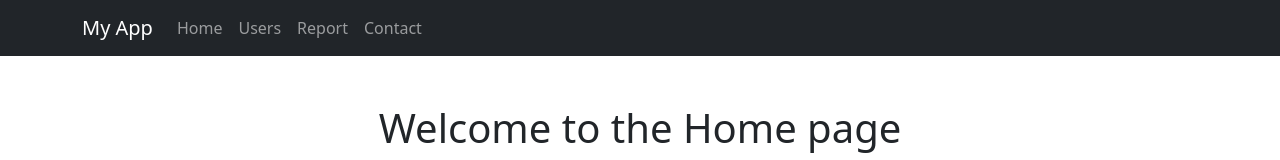
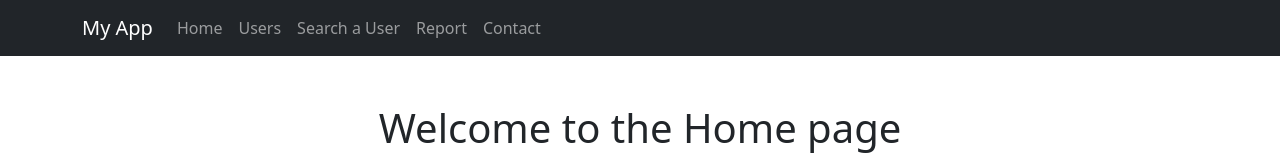
Before and after one commit to gautamcse27/crud_app, a React (Create React App) app in the folder frontend/: page / in a window 1280 px wide. Shown: the top 160 px of the page. Built offline with nearby package versions, Linux system fonts and the light colour scheme.

Commit message:
Update App.js

```diff
--- a/frontend/src/App.js
+++ b/frontend/src/App.js
@@ -3,7 +3,9 @@ import { BrowserRouter as Router, Routes, Route, Link } from 'react-router-dom';
 import Home from './Home';
 import About from './About';
 import Contact from './Contact';
-import UserApp from './UserApp'; // Your existing CRUD app
+import UserApp from './UserApp';
+import UserProfile from './UserProfile';
+import SearchUser from './SearchUser';
 import 'bootstrap/dist/css/bootstrap.min.css';
 
 const App = () => {
@@ -38,6 +40,11 @@ const App = () => {
                                 </Link>
                             </li>
                             <li className="nav-item">
+                                <Link to="/searchuser" className="nav-link">
+                                    Search a User
+                                </Link>
+                            </li>
+                            <li className="nav-item">
                                 <Link to="/about" className="nav-link">
                                     Report
                                 </Link>
@@ -55,8 +62,10 @@ const App = () => {
             <Routes>
                 <Route path="/" element={<Home />} />
                 <Route path="/users" element={<UserApp />} />
+                <Route path="/searchuser" element={<SearchUser/>} />
                 <Route path="/about" element={<About />} />
                 <Route path="/contact" element={<Contact />} />
+                <Route path="/users/:id" element={<UserProfile />} />
             </Routes>
         </Router>
     );
```
